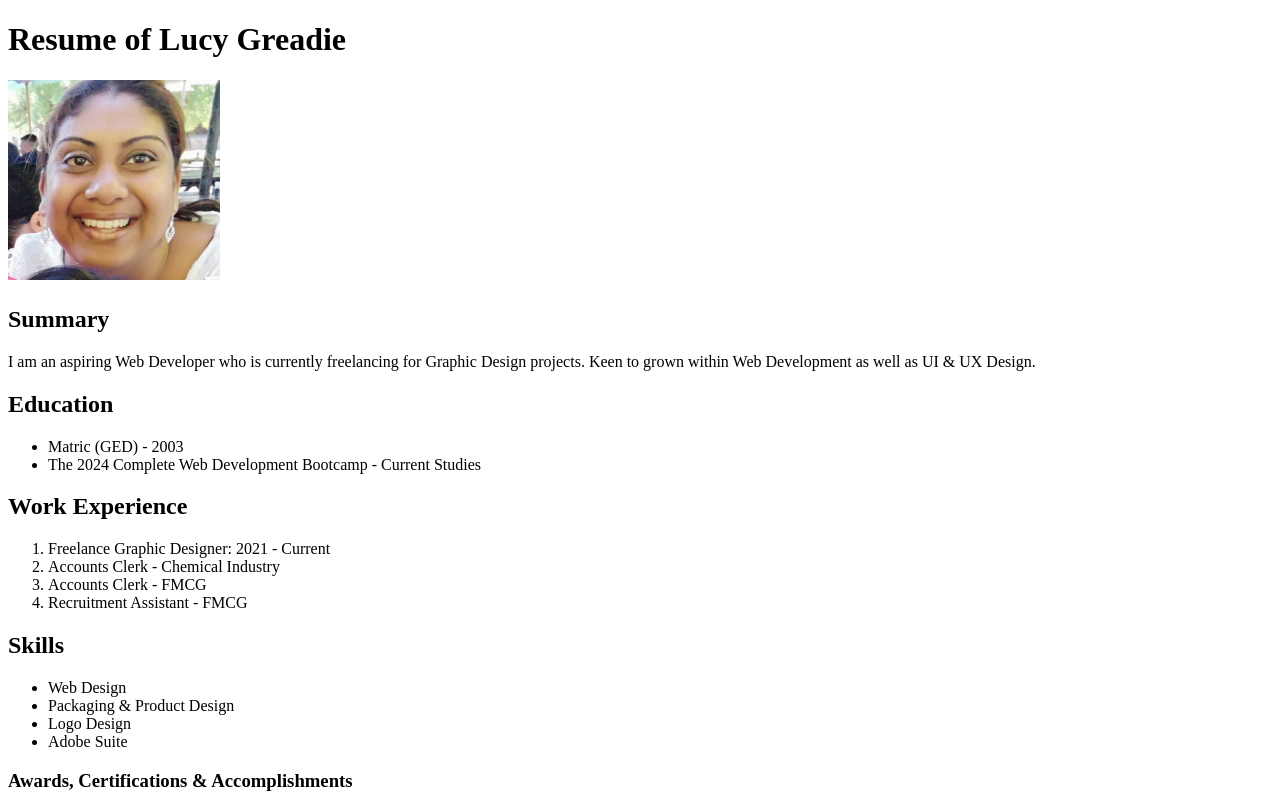
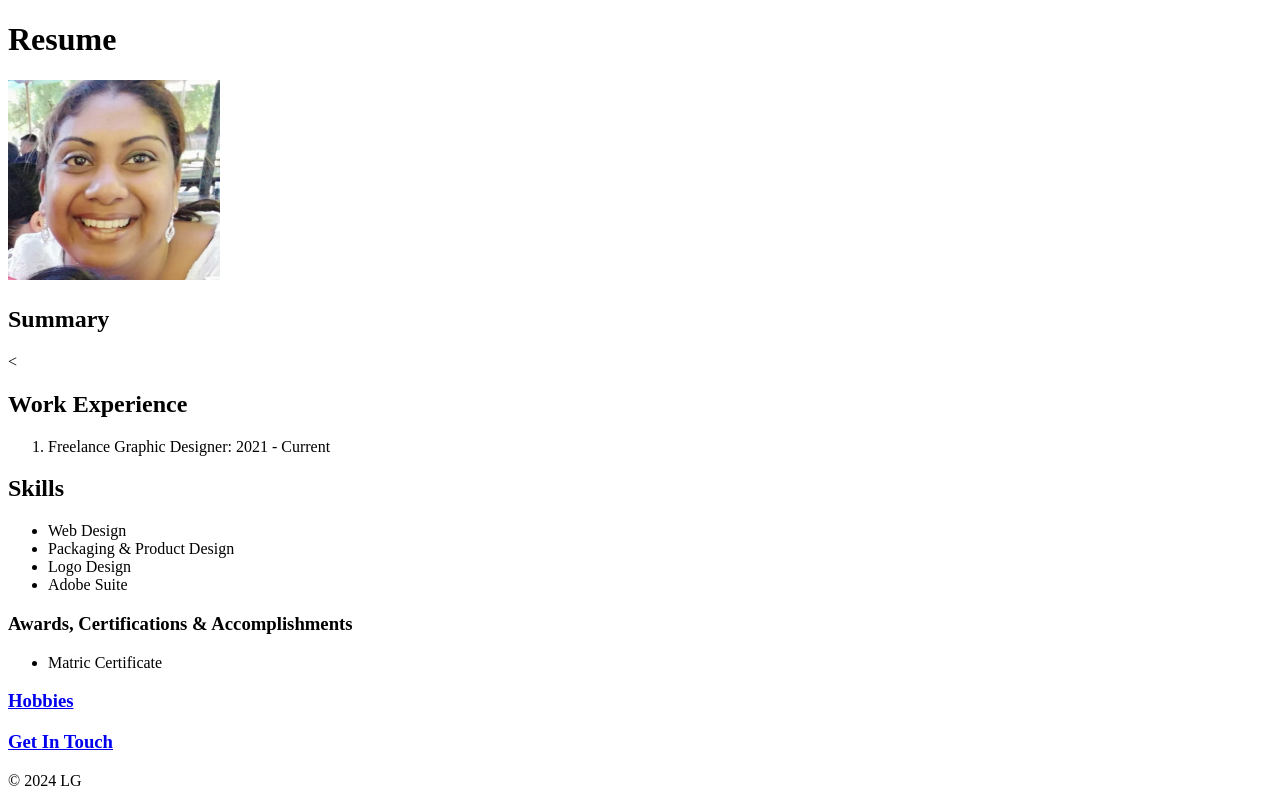
Before and after one commit to LucyG-Dev/html-resume, a plain HTML site: page index.html in a window 1280 px wide. Shown: the top 800 px of the page. Drawn offline with Linux system fonts and the light colour scheme.

Commit message:
Update index.html

```diff
--- a/index.html
+++ b/index.html
@@ -6,27 +6,17 @@
     <title>My Resume</title>
   </head>
   <body>
-    <h1>Resume of Lucy Greadie</h1>
+    <h1>Resume</h1>
     <h2>
       <img src="./pfp.png.jpg" height="200" alt="Photo of Lucy Greadie" />
     </h2>
     <h2>Summary</h2>
-    <p>
-      I am an aspiring Web Developer who is currently freelancing for Graphic
-      Design projects. Keen to grown within Web Development as well as UI & UX
-      Design.
-    </p>
-    <h2>Education</h2>
-    <ul>
-      <li>Matric (GED) - 2003</li>
-      <li>The 2024 Complete Web Development Bootcamp - Current Studies</li>
-    </ul>
+
+    <
     <h2>Work Experience</h2>
     <ol>
       <li>Freelance Graphic Designer: 2021 - Current</li>
-      <li>Accounts Clerk - Chemical Industry</li>
-      <li>Accounts Clerk - FMCG</li>
-      <li>Recruitment Assistant - FMCG</li>
+
     </ol>
     <h2>Skills</h2>
     <ul>
```
